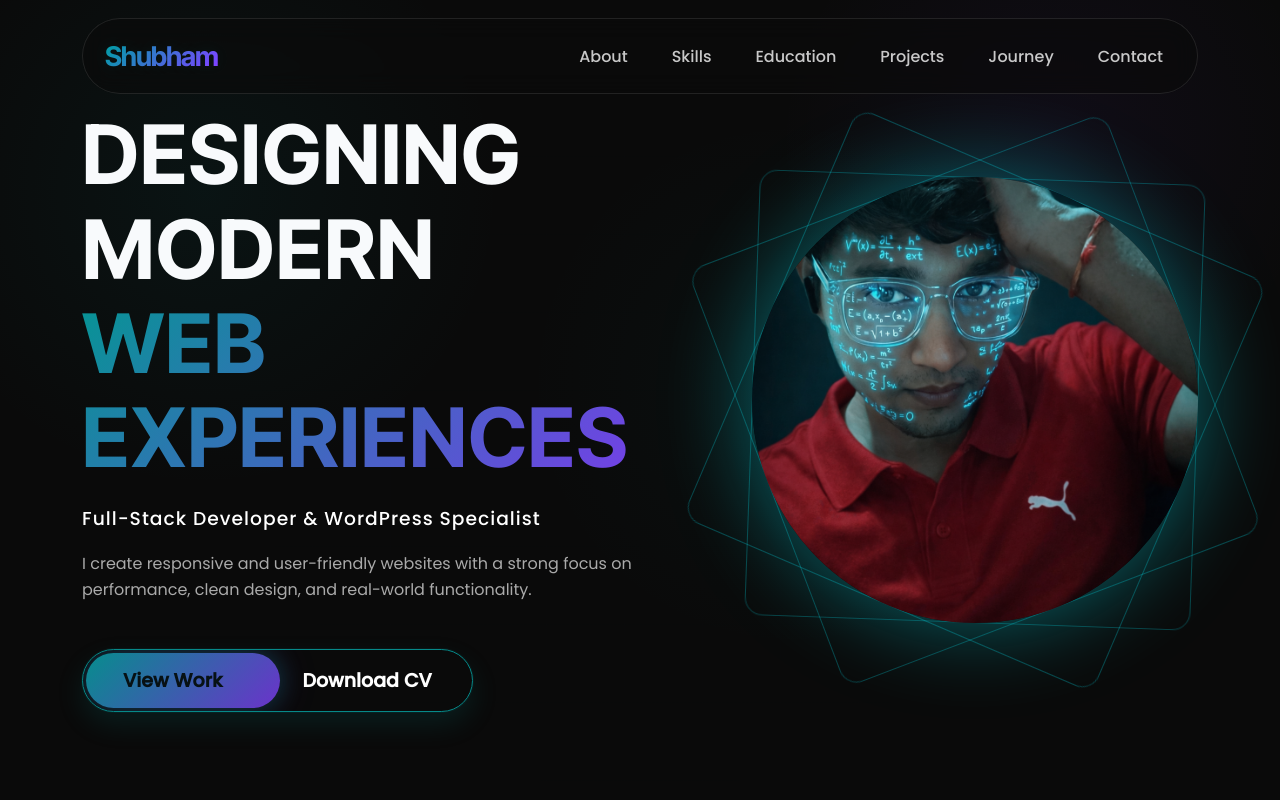
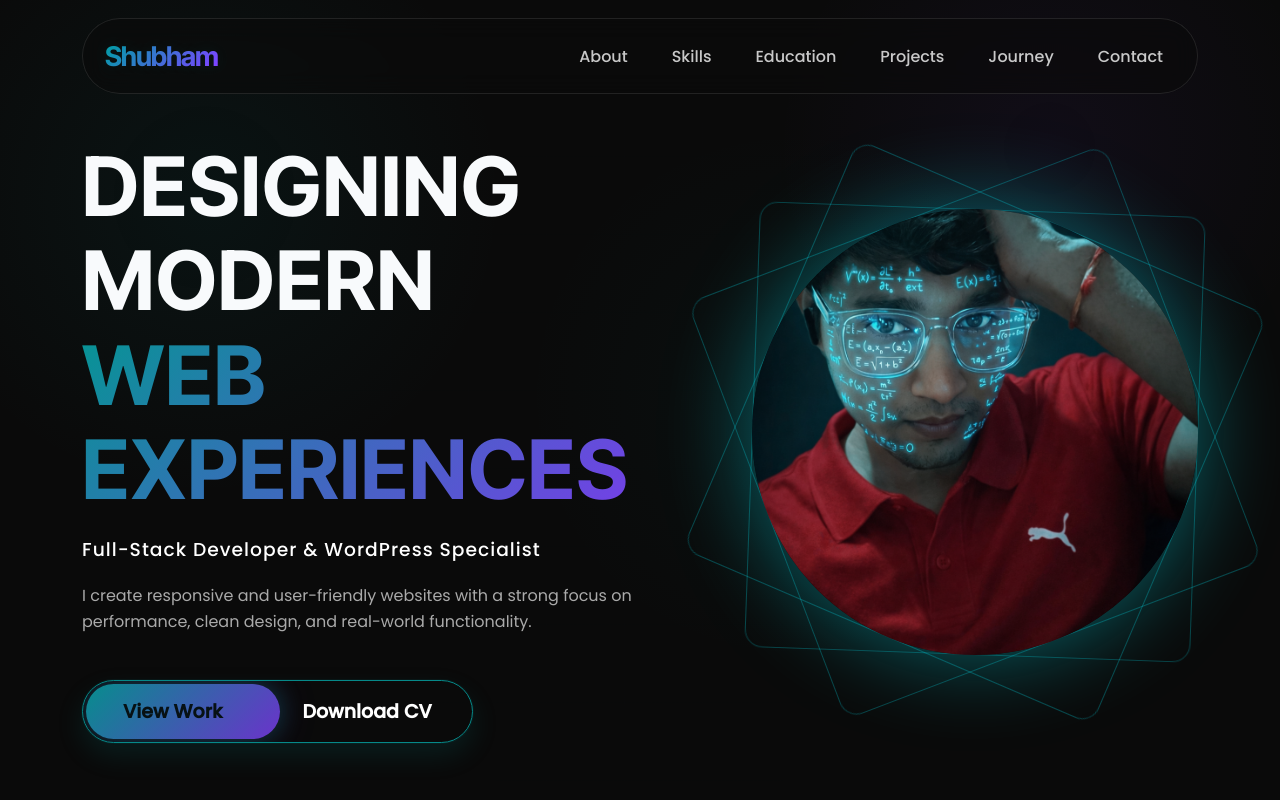
Before and after one commit to iShubham1111/shubham1111x, a React (Vite) app: page / in a window 1280 px wide. Shown: the top 800 px of the page. Built offline with nearby package versions, Linux system fonts and the light colour scheme.

Commit message:
hero spacing fix

```diff
--- a/src/components/Hero/Hero.css
+++ b/src/components/Hero/Hero.css
@@ -7,7 +7,7 @@
   display: flex;
   align-items: center;
   background: #0a0a0a;
-  padding-top: 100px;
+  padding-top: 140px;
   padding-bottom: 80px;
   overflow-x: hidden;
 }
```
